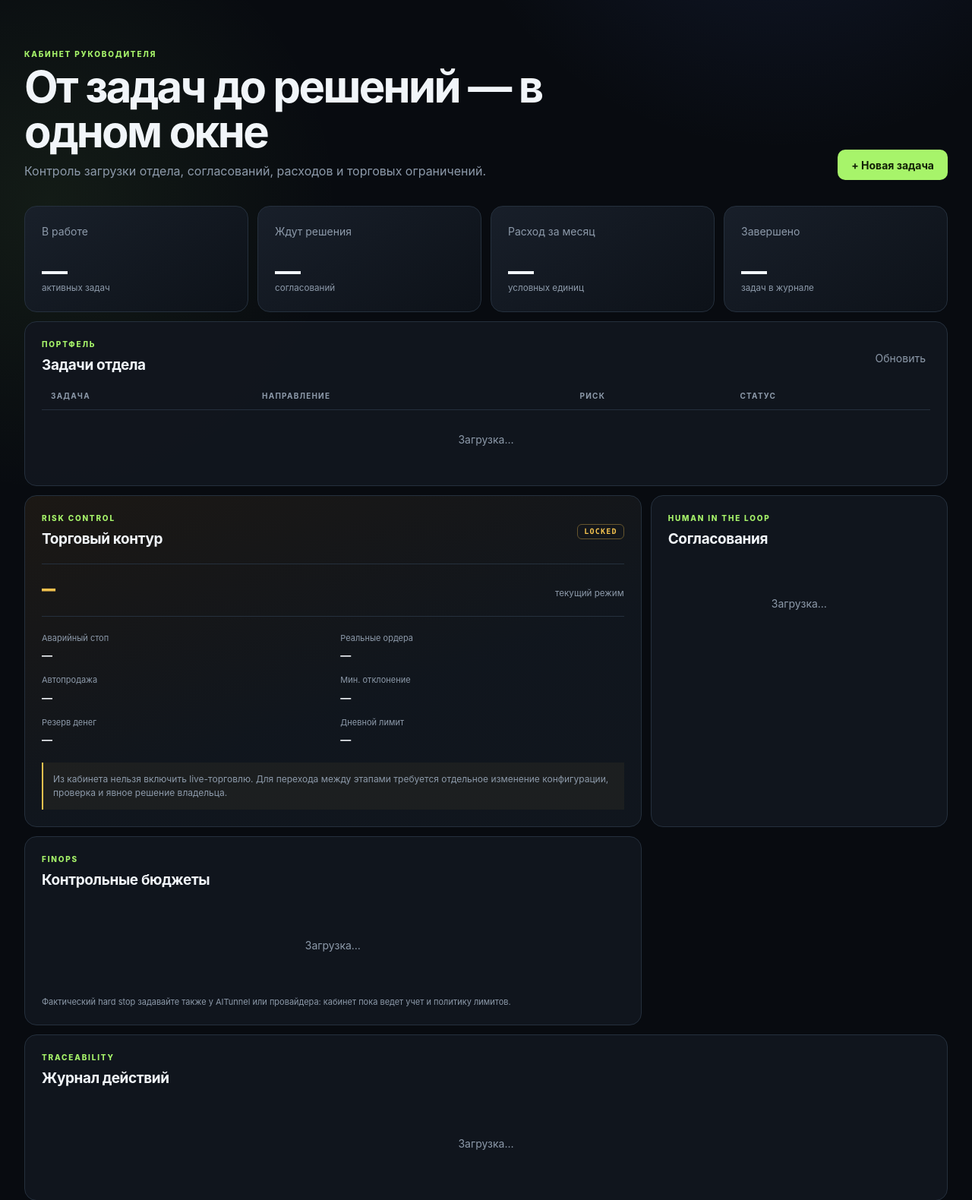
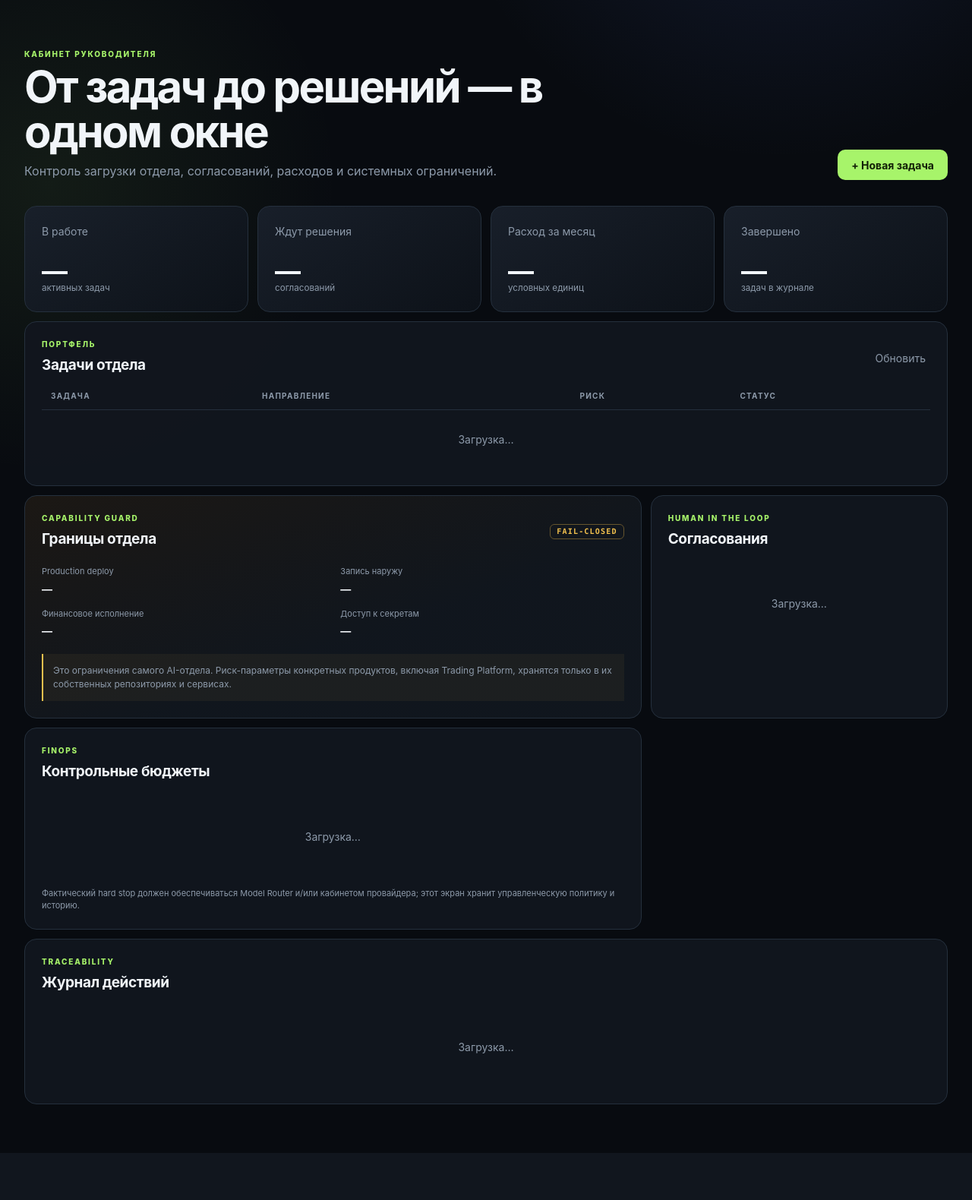
Before and after one commit to m9117882424/ai_orchestra, a FastAPI app: template control_plane/app/templates/dashboard.html in a window 1280 px wide. Shown: the part 78-1658 px from the top of the page at 76% size. After the commit the page ends 1596 px from the top, so only its background shows below. Run offline with FastAPI, Linux system fonts and the light colour scheme; the template is opened without the code that fills it: most values are stand-ins (such as "Sample title", 1, 10 or a date in 2020); parts of the project's set-up code (start-up, migrations or seed data) failed here and were passed over.

Commit message:
Show generic Orchestra capability guard in manager UI

```diff
--- a/control_plane/app/templates/dashboard.html
+++ b/control_plane/app/templates/dashboard.html
@@ -11,10 +11,7 @@
     <header class="topbar">
       <div class="brand">
         <span class="brand-mark">AO</span>
-        <div>
-          <strong>AI Orchestra</strong>
-          <span>операционный контур</span>
-        </div>
+        <div><strong>AI Orchestra</strong><span>операционный контур</span></div>
       </div>
       <div class="topbar-actions">
         <span class="live"><i></i>система на связи</span>
@@ -27,23 +24,20 @@
         <div>
           <p class="eyebrow">Кабинет руководителя</p>
           <h1>От задач до решений — в одном окне</h1>
-          <p>Контроль загрузки отдела, согласований, расходов и торговых ограничений.</p>
+          <p>Контроль загрузки отдела, согласований, расходов и системных ограничений.</p>
         </div>
         <button class="button button-primary" id="show-task-form">+ Новая задача</button>
       </section>
 
       <section class="task-form panel hidden" id="task-form-panel">
         <div class="panel-heading">
-          <div>
-            <p class="eyebrow">Постановка</p>
-            <h2>Новая задача</h2>
-          </div>
+          <div><p class="eyebrow">Постановка</p><h2>Новая задача</h2></div>
           <button class="icon-button" id="hide-task-form" aria-label="Закрыть">×</button>
         </div>
         <form id="task-form">
           <label class="wide">Название<input name="title" minlength="3" maxlength="200" required placeholder="Что должен сделать отдел"></label>
           <label>Проект<input name="project" value="general" maxlength="120" required></label>
-          <label>Направление<select name="domain"><option value="development">Разработка</option><option value="analytics">Аналитика</option><option value="trading">Торговля</option></select></label>
+          <label>Направление<select name="domain"><option value="development">Разработка</option><option value="analytics">Аналитика</option><option value="trading">Торговые исследования</option></select></label>
           <label>Приоритет<select name="priority"><option value="normal">Обычный</option><option value="high">Высокий</option><option value="critical">Критический</option><option value="low">Низкий</option></select></label>
           <label>Риск<select name="risk_level"><option value="low">Низкий</option><option value="medium">Средний</option><option value="high">Высокий</option><option value="critical">Критический</option></select></label>
           <label class="wide">Описание<textarea name="description" maxlength="10000" rows="4" placeholder="Результат, ограничения и критерии приемки"></textarea></label>
@@ -60,30 +54,19 @@
 
       <div class="layout">
         <section class="panel span-two">
-          <div class="panel-heading">
-            <div><p class="eyebrow">Портфель</p><h2>Задачи отдела</h2></div>
-            <button class="text-button" data-refresh>Обновить</button>
-          </div>
-          <div class="table-wrap">
-            <table>
-              <thead><tr><th>Задача</th><th>Направление</th><th>Риск</th><th>Статус</th></tr></thead>
-              <tbody id="tasks-body"><tr><td colspan="4" class="empty">Загрузка…</td></tr></tbody>
-            </table>
-          </div>
+          <div class="panel-heading"><div><p class="eyebrow">Портфель</p><h2>Задачи отдела</h2></div><button class="text-button" data-refresh>Обновить</button></div>
+          <div class="table-wrap"><table><thead><tr><th>Задача</th><th>Направление</th><th>Риск</th><th>Статус</th></tr></thead><tbody id="tasks-body"><tr><td colspan="4" class="empty">Загрузка…</td></tr></tbody></table></div>
         </section>
 
         <aside class="panel guard-panel">
-          <div class="panel-heading"><div><p class="eyebrow">Risk control</p><h2>Торговый контур</h2></div><span class="lock">LOCKED</span></div>
-          <div class="guard-status"><span id="guard-mode">—</span><small>текущий режим</small></div>
+          <div class="panel-heading"><div><p class="eyebrow">Capability guard</p><h2>Границы отдела</h2></div><span class="lock">FAIL-CLOSED</span></div>
           <dl class="guard-grid">
-            <div><dt>Аварийный стоп</dt><dd id="guard-stop">—</dd></div>
-            <div><dt>Реальные ордера</dt><dd id="guard-live">—</dd></div>
-            <div><dt>Автопродажа</dt><dd id="guard-sell">—</dd></div>
-            <div><dt>Мин. отклонение</dt><dd id="guard-deviation">—</dd></div>
-            <div><dt>Резерв денег</dt><dd id="guard-reserve">—</dd></div>
-            <div><dt>Дневной лимит</dt><dd id="guard-limit">—</dd></div>
+            <div><dt>Production deploy</dt><dd id="guard-deploy">—</dd></div>
+            <div><dt>Запись наружу</dt><dd id="guard-write">—</dd></div>
+            <div><dt>Финансовое исполнение</dt><dd id="guard-finance">—</dd></div>
+            <div><dt>Доступ к секретам</dt><dd id="guard-secrets">—</dd></div>
           </dl>
-          <p class="guard-note">Из кабинета нельзя включить live-торговлю. Для перехода между этапами требуется отдельное изменение конфигурации, проверка и явное решение владельца.</p>
+          <p class="guard-note">Это ограничения самого AI-отдела. Риск-параметры конкретных продуктов, включая Trading Platform, хранятся только в их собственных репозиториях и сервисах.</p>
         </aside>
 
         <section class="panel">
@@ -94,7 +77,7 @@
         <section class="panel">
           <div class="panel-heading"><div><p class="eyebrow">FinOps</p><h2>Контрольные бюджеты</h2></div></div>
           <div class="stack" id="budgets-list"><p class="empty">Загрузка…</p></div>
-          <p class="panel-note">Фактический hard stop задавайте также у AITunnel или провайдера: кабинет пока ведет учет и политику лимитов.</p>
+          <p class="panel-note">Фактический hard stop должен обеспечиваться Model Router и/или кабинетом провайдера; этот экран хранит управленческую политику и историю.</p>
         </section>
 
         <section class="panel span-two">
```
